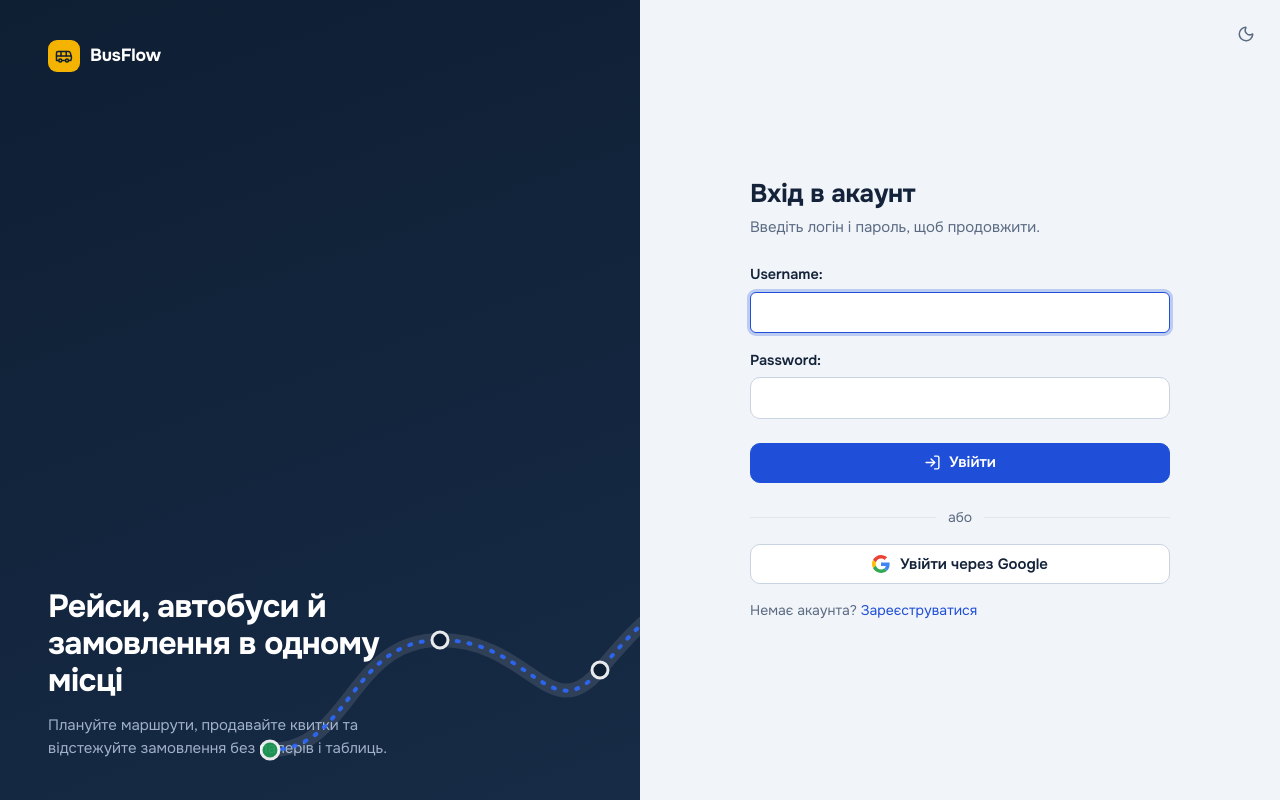
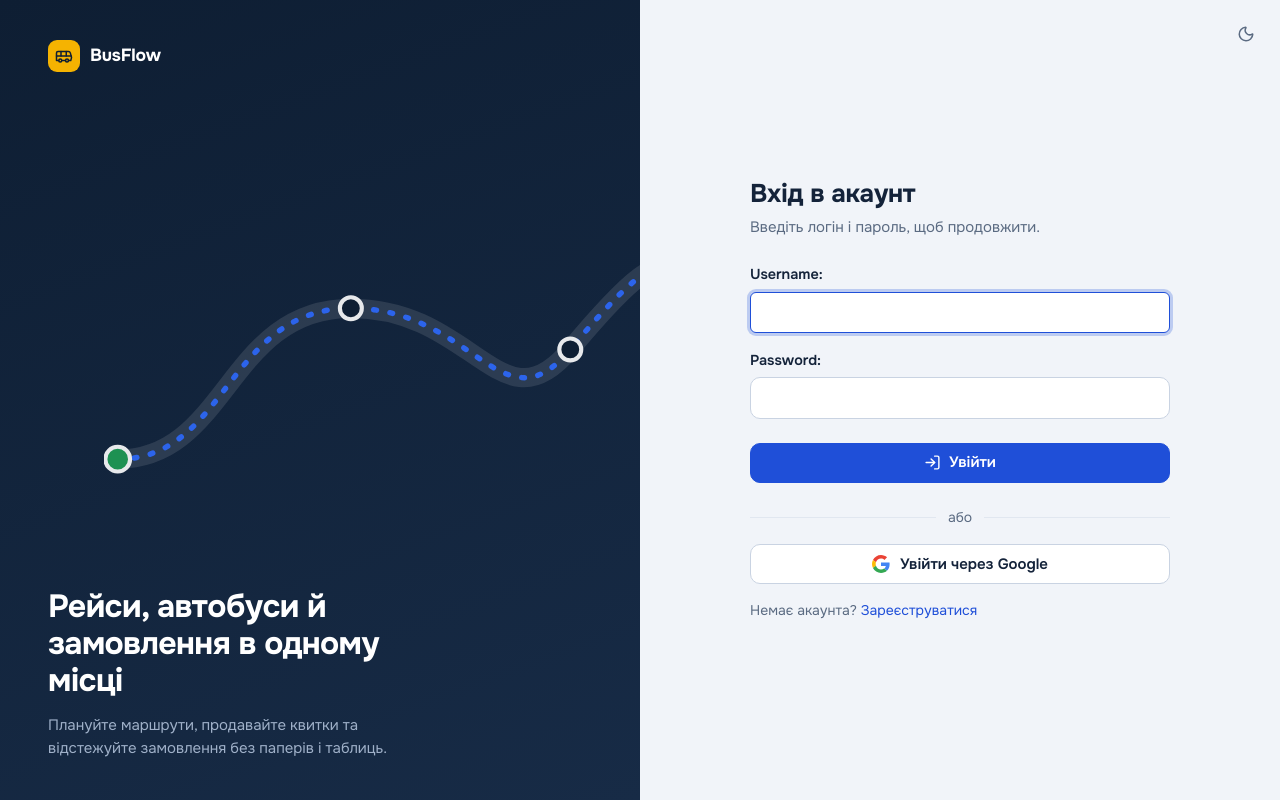
Before and after one commit to GarganKS/Zvit_3_Django_and_DB, a Django app: page /accounts/login/?next=/trips/1/delete/ in a window 1280 px wide. Run offline with Django 5.2, Linux system fonts and the light colour scheme; parts of the project's set-up code (start-up, migrations or seed data) failed here and were passed over; some libraries are stand-ins or nearby versions.

Commit message:
Update style.css

```diff
--- a/static/css/style.css
+++ b/static/css/style.css
@@ -989,7 +989,7 @@ a.stat:hover { border-color: var(--primary); text-decoration: none; }
 .auth-aside .brand { margin: 0; }
 .auth-aside h2 { font-size: 2rem; line-height: 1.15; font-weight: 650; max-width: 18ch; color: #fff; letter-spacing: -0.02em; }
 .auth-aside p { margin: 14px 0 0; color: var(--on-ink-muted); max-width: 40ch; }
-.auth-route { position: absolute; right: -40px; bottom: 20px; width: 420px; max-width: 90%; opacity: 0.9; pointer-events: none; }
+.auth-route { position: absolute; right: -40px; bottom: 300px; width: 700px; max-width: 90%; opacity: 0.9; pointer-events: none; }
 .auth-main { display: grid; place-items: center; padding: 32px 20px; position: relative; }
 .auth-card { width: 100%; max-width: 420px; }
 .auth-card h1 { font-size: 1.6rem; margin-bottom: 6px; }
```
